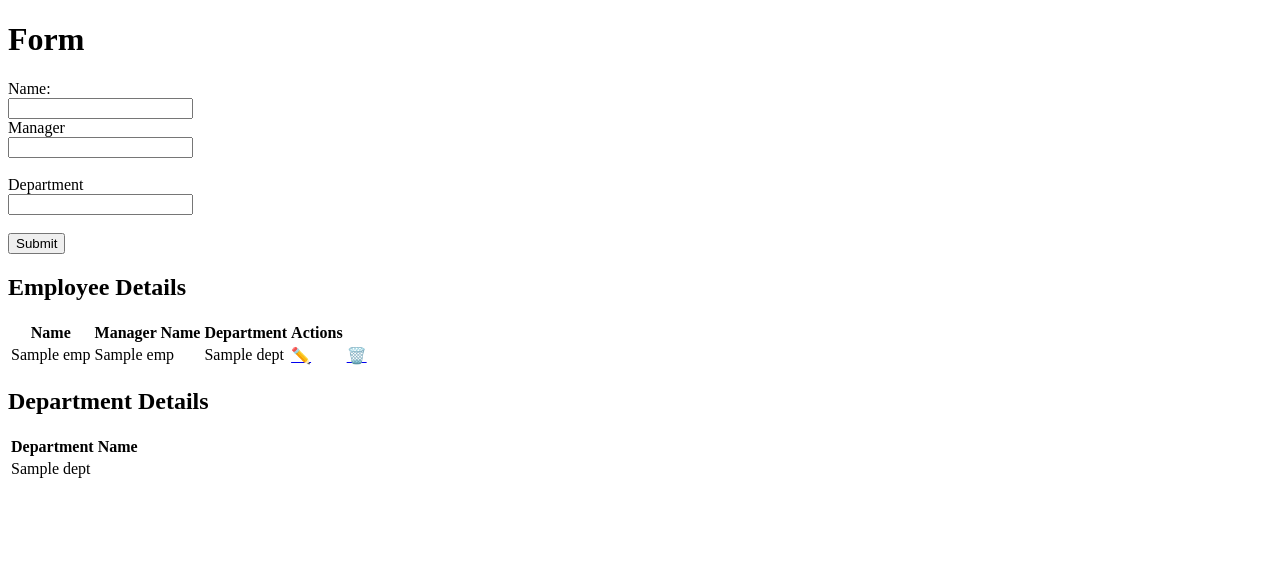
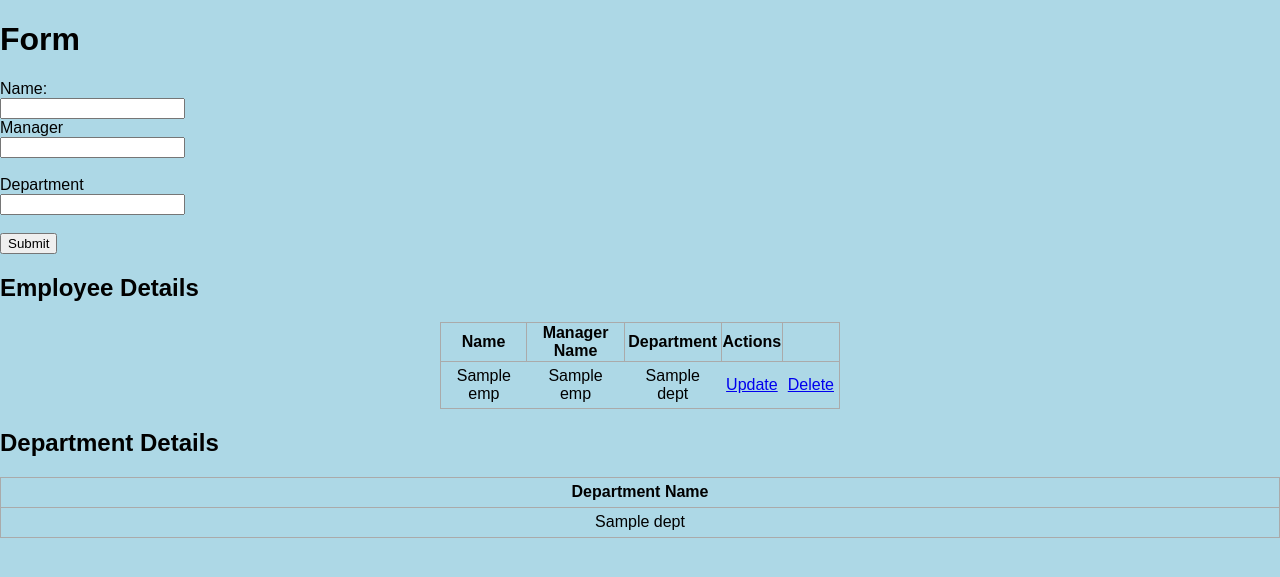
Before and after one commit to adarsh-3099/ConsultAdd-Training, a Django app: template Week-2/flask-assignment/templates/index.html in a window 1280 px wide. Shown: the top 577 px of the page. Run offline with Django 4.2, Linux system fonts and the light colour scheme; the template is opened without the code that fills it: most values are stand-ins (such as "Sample title", 1, 10 or a date in 2020).

Commit message:
Update base.html

```diff
--- a/Week-2/Django-assignment/app/templates/base.html
+++ b/Week-2/Django-assignment/app/templates/base.html
@@ -5,6 +5,40 @@
     <meta http-equiv="X-UA-Compatible" content="IE=edge">
     <meta name="viewport" content="width=device-width, initial-scale=1.0">
     <title>Document</title>
+    <style>
+        body{
+            margin: 0;
+            font-family: sans-serif;
+            background-color: lightblue;
+        }
+
+        .content{
+            margin: 0 auto;
+            width: 400px;
+        }
+
+        table, tr, th {
+            border: 1px solid #aaa;
+        }
+
+        table {
+            border-collapse: collapse;
+            width: 100%;
+        }
+
+        tr {
+            height: 30px;
+        }
+
+        td {
+            text-align: center;
+            padding: 5px;
+        }
+
+        .form {
+            margin-top: 20px;
+        }
+    </style>
 </head>
 <body>
 
@@ -24,7 +58,7 @@
       </form>
 
     <h2>Employee Details</h2>
-
+    <div class="content">
     <table>
         <tr>
           <th>Name</th>
@@ -37,12 +71,12 @@
           <td> {{emp.name}}</td>
           <td> {{emp.manager_name}}</td>
           <td>{{emp.dept}}</td>
-          <td><a href="update/{{emp.id}}">✏️</a></td>
-          <td><a href="delete/{{emp.id}}">🗑️</a></td>
+          <td><a href="update/{{emp.id}}">Update</a></td>
+          <td><a href="delete/{{emp.id}}">Delete</a></td>
         </tr>
         {% endfor %}
     </table>
-
+    </div>
     <h2>Department Details</h2>
     <table>
         <tr>
```
